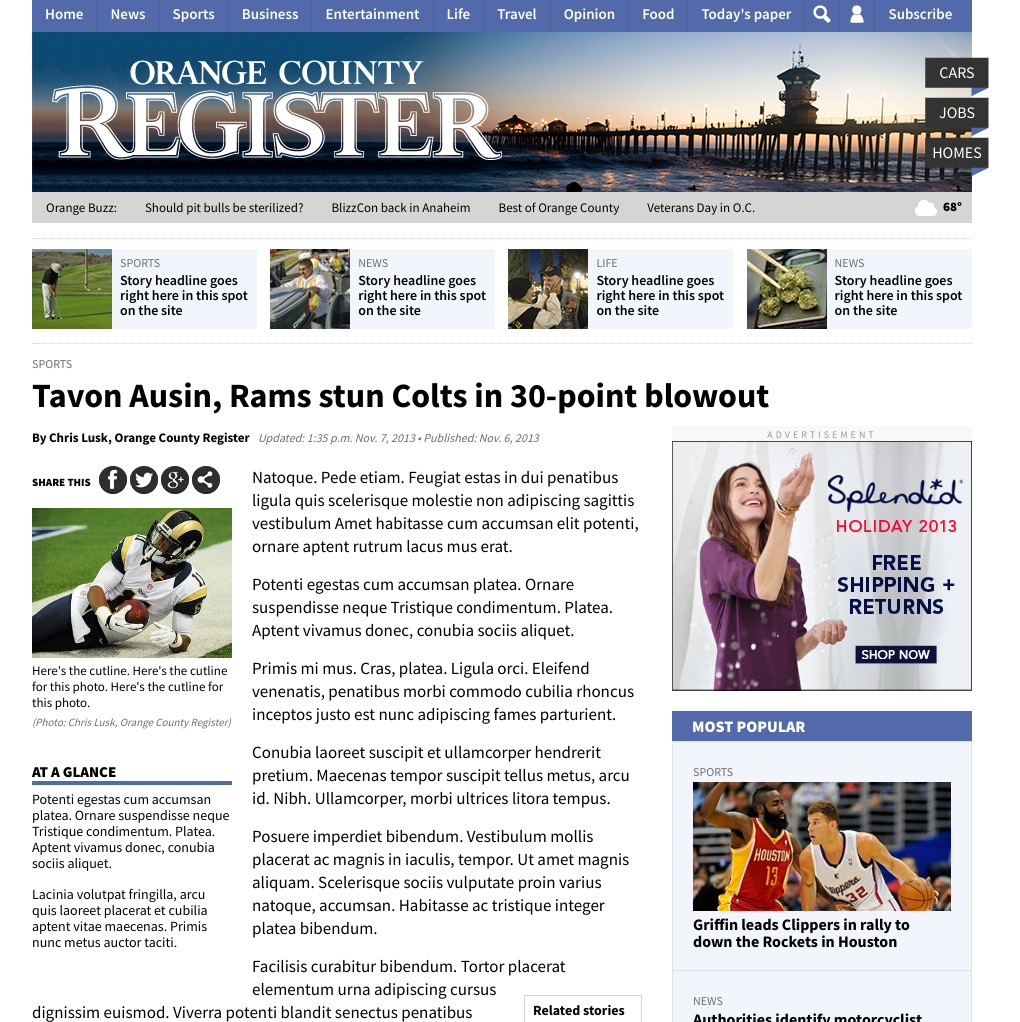
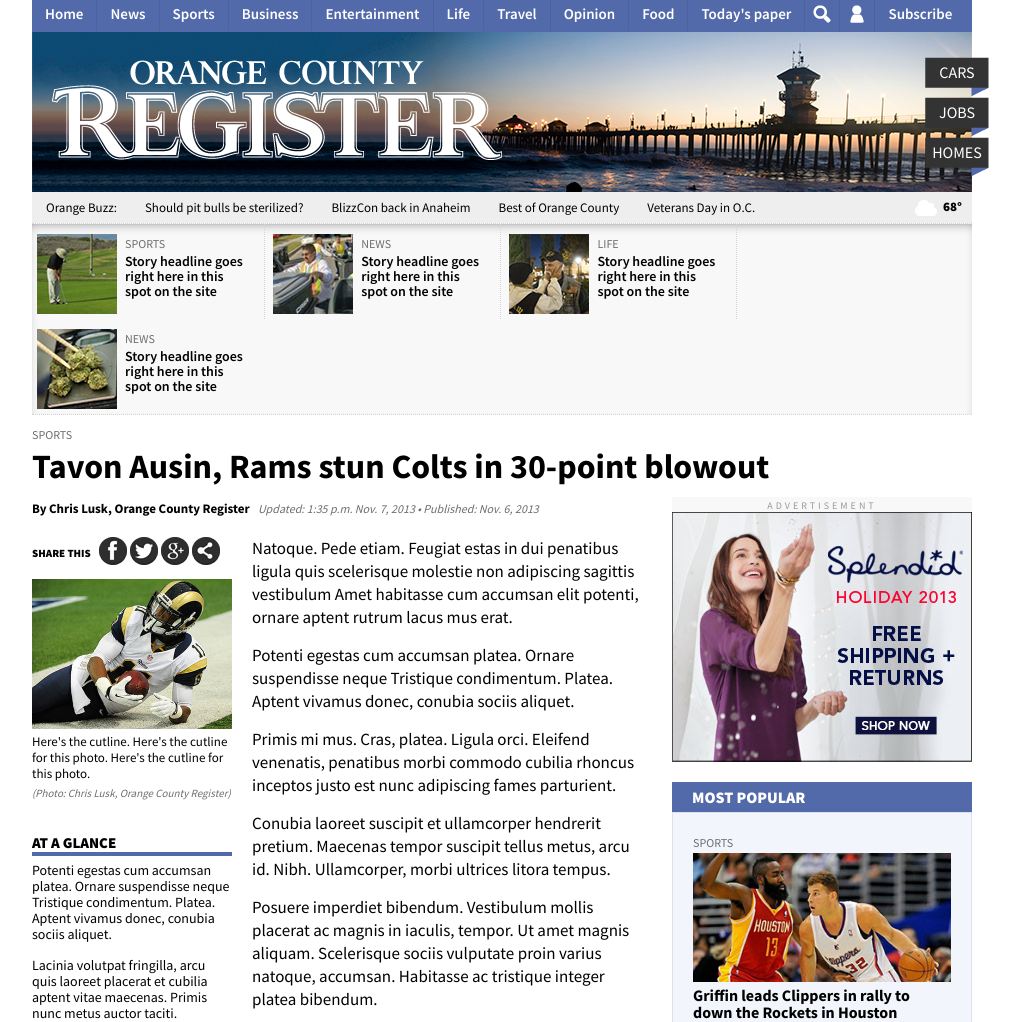
Before and after one commit to brutimus/OCR, a PHP site: page /story.html in a window 1280 px wide. Shown: the part 149-1171 px from the top of the page, without its empty margins (138-1158 px from the left). Run offline with PHP 8.4, Linux system fonts and the light colour scheme.

Commit message:
Switched up some styles for #top-promos and #dont-miss-bar

```diff
--- a/styles.css
+++ b/styles.css
@@ -74,13 +74,13 @@
 #header .jobs {top:65px;}
 #header .homes {top:105px;}
 
-#dont-miss-bar {position:relative;min-width:940px;height:31px;background-color:#d5d5d5;z-index:999;}
+#dont-miss-bar {position:relative;min-width:940px;height:31px;background-color:#eee;z-index:999;}
 #dont-miss-bar li {float:left;display:inline-block;font-size:13px;}
-#dont-miss-bar li a {display:block;padding:7px 14px;color:#000;background-color:#d5d5d5;}
+#dont-miss-bar li a {display:block;padding:7px 14px;color:#000;}
 #dont-miss-bar li a:hover {text-decoration:none;color:#536AAA;}
 #dont-miss-bar li.label {font-weight:900;padding-right:0;}
 #dont-miss-bar li.label a:hover {color:#000000;}
-#dont-miss-bar li.weather {float:right;background: #d5d5d5 url('ico-weather.png') no-repeat center left;width:52px;height:31px;padding-right:10px;}
+#dont-miss-bar li.weather {float:right;background: url('ico-weather.png') no-repeat center left;width:52px;height:31px;padding-right:10px;}
 #dont-miss-bar li.weather a {display:block;width:52px;height:31px;padding:0 10px 0 0;background-color:transparent;text-align:right;font-weight:800;line-height:30px;}
 
 #content-wrapper {clear:both;position:relative;overflow:auto;margin:15px 0;padding:10px;background-color:#d5d5d5;}
@@ -101,19 +101,17 @@
 #right-column .box {padding:0;margin-bottom:20px;}
 
 /* STORY STYLES */
-#top-promos {padding:10px 0;margin:15px 0 10px 0;border-top:1px dotted #d5d5d5;border-bottom:1px dotted #d5d5d5;}
-#top-promos li {display:inline-block;margin:0 10px 0 0;}
-#top-promos li:last-child {margin:0;}
-#top-promos li a {display:block;overflow:hidden;width:225px;height:80px;background-color:#f3f5fd;}
+#top-promos {padding:0;margin:0 0 10px 0;border-top:1px dotted #d5d5d5;border-bottom:1px dotted #d5d5d5;
+	background-color: #F8F8F8;
+	box-shadow: 0 5px 15px -11px inset;
+}
+#top-promos li {display:inline-block;border-right: 1px dotted #D5D5D5;}
+#top-promos li:last-child {margin:0;border:none;}
+#top-promos li a {display:block;width: 222px;height: 75px;padding:10px 5px;}
 #top-promos li a img {float:left;display:inline-block;margin-right:8px;}
-#top-promos li a p {margin-top:4px;color:#6e6e6e;font-size:12px;text-transform:uppercase;}
+#top-promos li a p {color:#6e6e6e;font-size:12px;text-transform:uppercase;}
 #top-promos li a h2 {margin:0 8px 8px 8px;font-size:14px;line-height:15px;font-weight:600;}
-#top-promos li a:hover {color:#000000;background-color:#dce1ee;
-	-webkit-transition: background-color 0.2s ease;
-	-moz-transition: background-color 0.2s ease;
-	-o-transition: background-color 0.2s ease;
-	transition: background-color 0.2s ease;
-}
+#top-promos li a:hover {color:#000000;}
 
 #story-header {margin-bottom:10px;}
 #story-header .label p {color:#6e6e6e;font-size:12px;text-transform:uppercase;}
```
